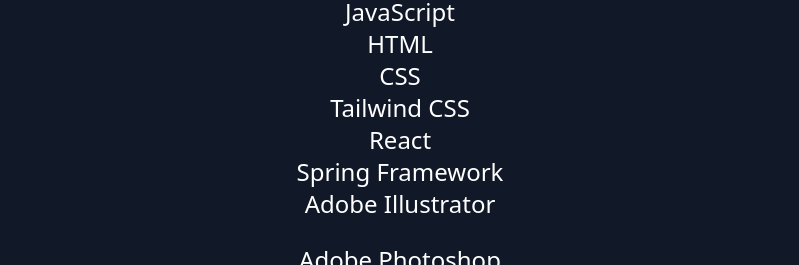
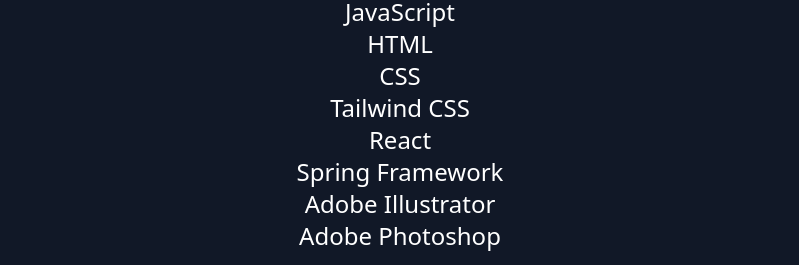
Before and after one commit to bpalmiero85/bpalmiero85.github.io, a website built with Vite: page index.html in a window 1280 px wide. Shown: the part 1384-1649 px from the top of the page, without its empty margins (240-1039 px from the left). Built offline with nearby package versions, Linux system fonts and the light colour scheme.

Commit message:
Fix Skills section spacing

```diff
--- a/index.html
+++ b/index.html
@@ -101,7 +101,7 @@
         <li class="text-2xl">React</li>
         <li class="text-2xl">Spring Framework</li>
         <li class="text-2xl">Adobe Illustrator</li>
-        <li class="text-2xl py-6">Adobe Photoshop</li>
+        <li class="text-2xl">Adobe Photoshop</li>
       </ol>
       <p class="text-xl">Be sure to check out my GitHub page!</p>
       <a href="https://github.com/bpalmiero85">
```
